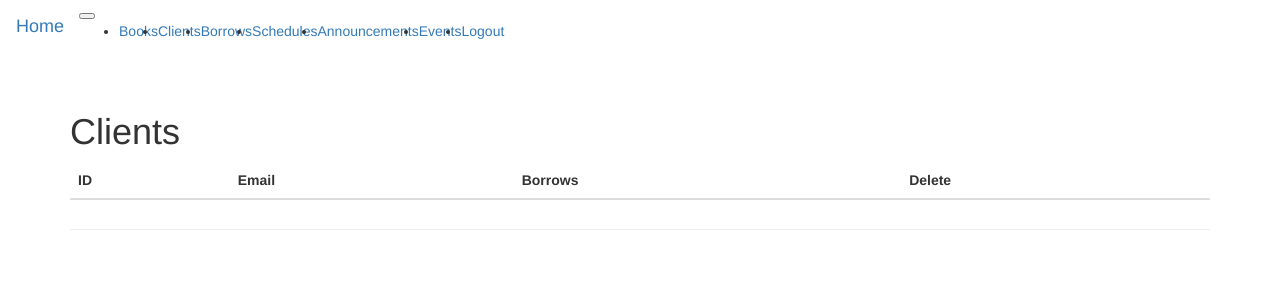
After one commit to kcc112/BibliotekaIO, a Flask app: page /Employee/Clients in a window 1280 px wide. The commit adds this page. Shown: the top 300 px of the page. Run offline with Flask 2, Linux system fonts and the light colour scheme; lists and menus that the app fills with data are empty; some libraries are stand-ins or nearby versions.

Commit message:
lista czytelnikow z ich usuwaniem i wypozyczeniami czytelnikow wraz z ich zakonczeniem

```diff
--- a/app/employee_app/employee.py
+++ b/app/employee_app/employee.py
@@ -1,7 +1,8 @@
 from flask import render_template, request, redirect, flash
 from flask_login import login_required
 from .. import db
-from ..models import Book, Borrow
+from datetime import date
+from ..models import Book, Borrow, User
 from . import employee_app
 
 
@@ -85,6 +86,51 @@ def updateBook(id):
         return render_template('./employee/update.html', book=book_to_update)
 
 
+@employee_app.route('/Employee/Clients')
+# @login_required
+def clients():
+    clients = User.query.filter_by(user_type='client').all()
+    return render_template("employee/clients.html", clients=clients)
+
+
+@employee_app.route('/Employee/Clients/<int:id>')
+# @login_required
+def clientsBorrows(id):
+    borrows = Borrow.query.filter_by(user_id=id).all()
+    borrowed_books_dictionary = {}
+    for borrow in borrows:
+        if borrow.book_id not in borrowed_books_dictionary:
+            book = Book.query.filter_by(id=borrow.book_id).first()
+            borrowed_books_dictionary[borrow.book_id] = book
+
+    return render_template('./reader/borrows.html', borrows=borrows, borrowed_books=borrowed_books_dictionary)
+
+
+@employee_app.route('/Employee/Clients/Delete/<int:id>')
+# @login_required
+def clientsDelete(id):
+    client_to_delete = User.query.get_or_404(id)
+
+    try:
+        db.session.delete(client_to_delete)
+        db.session.commit()
+        return redirect('/Employee/Clients')
+    except:
+        return 'Error in removing'
+
+
+@employee_app.route('/Employee/Borrow/Ending/<int:id>')
+# @login_required
+def borrowEnding(id):
+        borrow_to_end = Borrow.query.get_or_404(id)
+        borrow_to_end.end_date = date.today()
+        try:
+            db.session.commit()
+            return redirect('/Employee/Clients/' + str(borrow_to_end.user_id))
+        except:
+            return 'Error in ending'
+
+
 @employee_app.route('/borrows')
 @login_required
 def borrow():
--- a/app/models.py
+++ b/app/models.py
@@ -59,7 +59,7 @@ class Borrow(db.Model):
     user_id = db.Column(db.Integer)
     # ksiazka_id = (db.Integer,db.ForeignKey('employee.id'))
     # user_id = (db.Integer,db.ForeignKey('users.id'))
-    book_id = db.Column(db.Integer, db.ForeignKey('employee.id'))
+    book_id = db.Column(db.Integer, db.ForeignKey('books.id'))
     user_id = db.Column(db.Integer, db.ForeignKey('users.id'))
     start_date = db.Column(db.Date, default=date.today())
     end_date = db.Column(db.Date)
--- /dev/null
+++ b/app/templates/employee/clients.html
@@ -0,0 +1,32 @@
+{% extends "employee/base.html" %}
+
+{% block title %}Clients{% endblock %}
+{% block navbar %}
+{{ super() }}
+{% endblock %}
+{% block page_content %}
+<div class="page-header">
+    <h1>Clients</h1>
+    <table class="table">
+        <thead class="thead-dark">
+            <tr>
+                <th>ID</th>
+                <th>Email</th>
+                <th>Borrows
+                <th>Delete</th>
+            </tr>
+        </thead>
+        <tbody>
+            {% for client in clients %}
+            <tr>
+                <td>{{ client.id }}</td>
+                <td>{{ client.email }}</td>
+                <td><a href="/Employee/Clients/{{ client.id }}">Borrows</a></td>
+                <td><a href="/Employee/Clients/Delete/{{ client.id }}">Delete</a></td>
+
+            </tr>
+            {% endfor %}
+        </tbody>
+    </table>
+</div>
+{% endblock %}
--- a/app/templates/main/application_base.html
+++ b/app/templates/main/application_base.html
@@ -17,6 +17,9 @@
         <ul class="navbar-nav">
             <li class="nav-item">
                 <a class="nav-link" href="{{ url_for('employee_app.getBooks') }}">Books</a>
+            </li>
+            <li class="nav-item">
+                <a class="nav-link" href="{{ url_for('employee_app.clients') }}">Clients</a>
             </li>
             <li class="nav-item">
                 <a class="nav-link" href="{{ url_for('employee_app.borrow') }}">Borrows</a>
--- a/app/templates/reader/borrows.html
+++ b/app/templates/reader/borrows.html
@@ -16,6 +16,7 @@
                 <th>Autor</th>
                 <th>Dzień wypożyczenia</th>
                 <th>Dzień oddania</th>
+                <th>End</th>
             </tr>
             {% for borrow in borrows %}
             <tr>
@@ -23,6 +24,11 @@
                 <td>{{ borrowed_books[borrow.book_id].author }}</td>
                 <td>{{ borrow.start_date }}</td>
                 <td>{{ borrow.end_date }}</td>
+                <td>
+                    <form action="/Employee/Borrow/Ending/{{ borrow.id }}">
+                    <button type="submit" class="btn btn-primary">End</button>
+                    </form>
+                </td>
             </tr>
             {% endfor %}
         </table>
```
Also changed, not shown: app/templates/employee/clientBorrows.html (added, +10 -0 lines).
